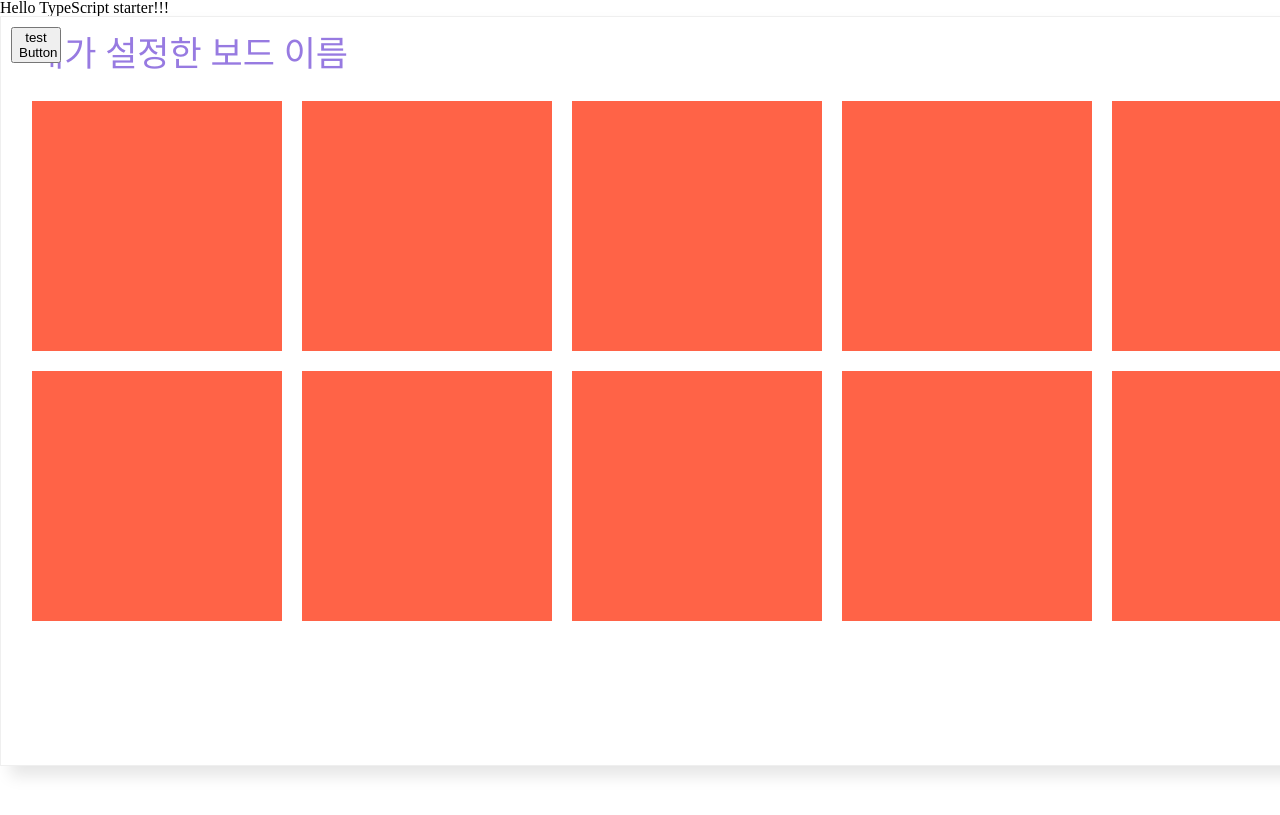
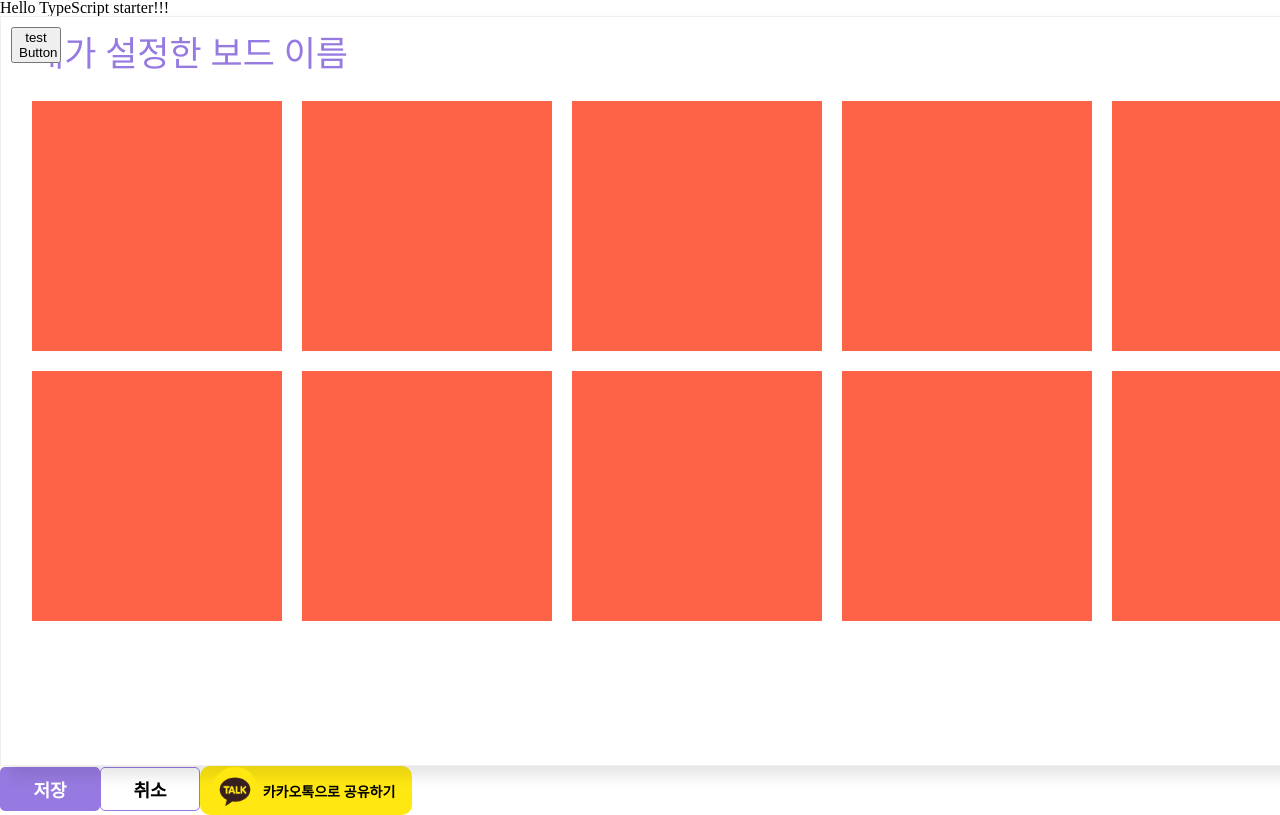
Before and after one commit to Rolling-Paper-Project/Rolling-Page, a React (Create React App) app: page / in a window 1280 px wide. Shown: the top 815 px of the page. Built offline with nearby package versions, Linux system fonts and the light colour scheme.

Commit message:
:lipstick: Feat: 버튼 element_카카오톡 버튼 추가
버튼 element 파일에 카카오톡 공유 버튼을 추가하였습니다!

```diff
--- a/src/app/app.tsx
+++ b/src/app/app.tsx
@@ -2,6 +2,7 @@ import * as React from "react";
 import { createGlobalStyle } from "styled-components";
 import reset from "styled-reset"; // style-reset 패키지
 import Container from "../components/container/Container";
+import { BasicBtn, CancelBtn, KakaoBtn } from "../elements/button";
 
 const GlobalStyles = createGlobalStyle`
     ${reset}
@@ -32,6 +33,22 @@ const App: React.FC = () => {
       <GlobalStyles />
       <h1>Hello TypeScript starter!!!</h1>
       <Container />
+      <BasicBtn
+        onClick={() => {
+          ("");
+        }}
+      />
+      <CancelBtn
+        onClick={() => {
+          ("");
+        }}
+      />
+
+      <KakaoBtn
+        onClick={() => {
+          ("");
+        }}
+      />
     </>
   );
 };
--- a/src/custom.d.ts
+++ b/src/custom.d.ts
@@ -2,3 +2,4 @@ declare module "*.jpg";
 declare module "*.png";
 declare module "*.jpeg";
 declare module "*.gif";
+declare module "*.svg";
--- a/src/elements/button.tsx
+++ b/src/elements/button.tsx
@@ -1,5 +1,6 @@
 import * as React from "react";
 import styled from "styled-components";
+import kakaoLogo from "../assets/icon-kakao.svg";
 
 interface Props {
   onClick: () => void;
@@ -29,6 +30,31 @@ const Cancel = styled(Btn)`
   border: 1px solid #977ae1;
 `;
 
+const ShareSNS = styled.button`
+  border: none;
+  cursor: pointer;
+  width: 212px;
+  height: 49px;
+  background-color: #ffe812;
+  border-radius: 10px;
+  font-size: 14px;
+  font-weight: 600;
+  overflow: hidden;
+  color: black;
+  text-align: center;
+  line-height: 24px;
+  &:hover {
+    opacity: 0.5;
+  }
+  &::before {
+    display: inline;
+    content: url(${kakaoLogo});
+    position: relative;
+    left: -5px;
+    vertical-align: middle;
+  }
+`;
+
 const BasicBtn = ({ onClick }: Props) => {
   return <Basic onClick={onClick}>저장</Basic>;
 };
@@ -37,4 +63,8 @@ const CancelBtn = ({ onClick }: Props) => {
   return <Cancel onClick={onClick}>취소</Cancel>;
 };
 
-export { BasicBtn, CancelBtn };
+const KakaoBtn = ({ onClick }: Props) => {
+  return <ShareSNS onClick={onClick}>카카오톡으로 공유하기</ShareSNS>;
+};
+
+export { BasicBtn, CancelBtn, KakaoBtn };
```
Also changed, not shown: 6 other files (tests, documents, lock files or other folders).
